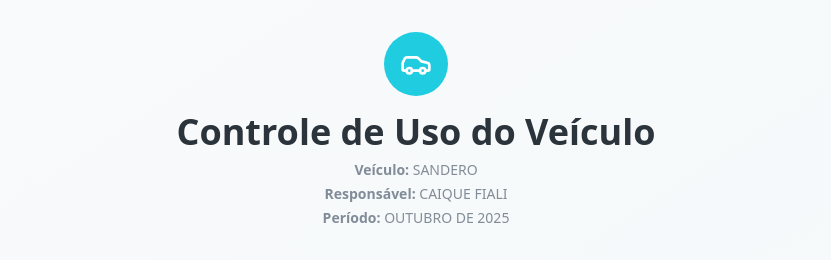
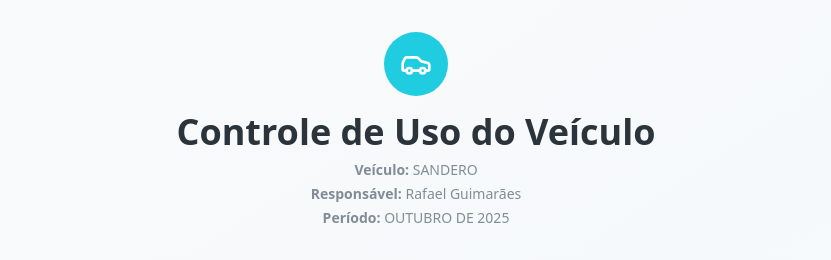
Before and after one commit to LuizAGDomingues/formulariopca, a React (Vite) app: page /controle-uso in a window 1280 px wide. Shown: the top 260 px of the page, without its empty margins (224-1055 px from the left). Built offline with nearby package versions, Linux system fonts and the light colour scheme; the HTML template or start-up script is replaced by a standard one.

Commit message:
Changes
Co-authored-by: LuizAGDomingues <104031277+LuizAGDomingues@users.noreply.github.com>

```diff
--- a/src/pages/VehicleUsage.tsx
+++ b/src/pages/VehicleUsage.tsx
@@ -23,7 +23,7 @@ const VehicleUsage = () => {
   const navigate = useNavigate();
   const { toast } = useToast();
   const vehicleInfo = {
-    responsavelVeiculo: "CAIQUE FIALI",
+    responsavelVeiculo: "Rafael Guimarães",
     veiculo: "SANDERO",
     periodoReferencia: new Date().toLocaleDateString('pt-BR', { month: 'long', year: 'numeric' }).toUpperCase(),
   };
```
